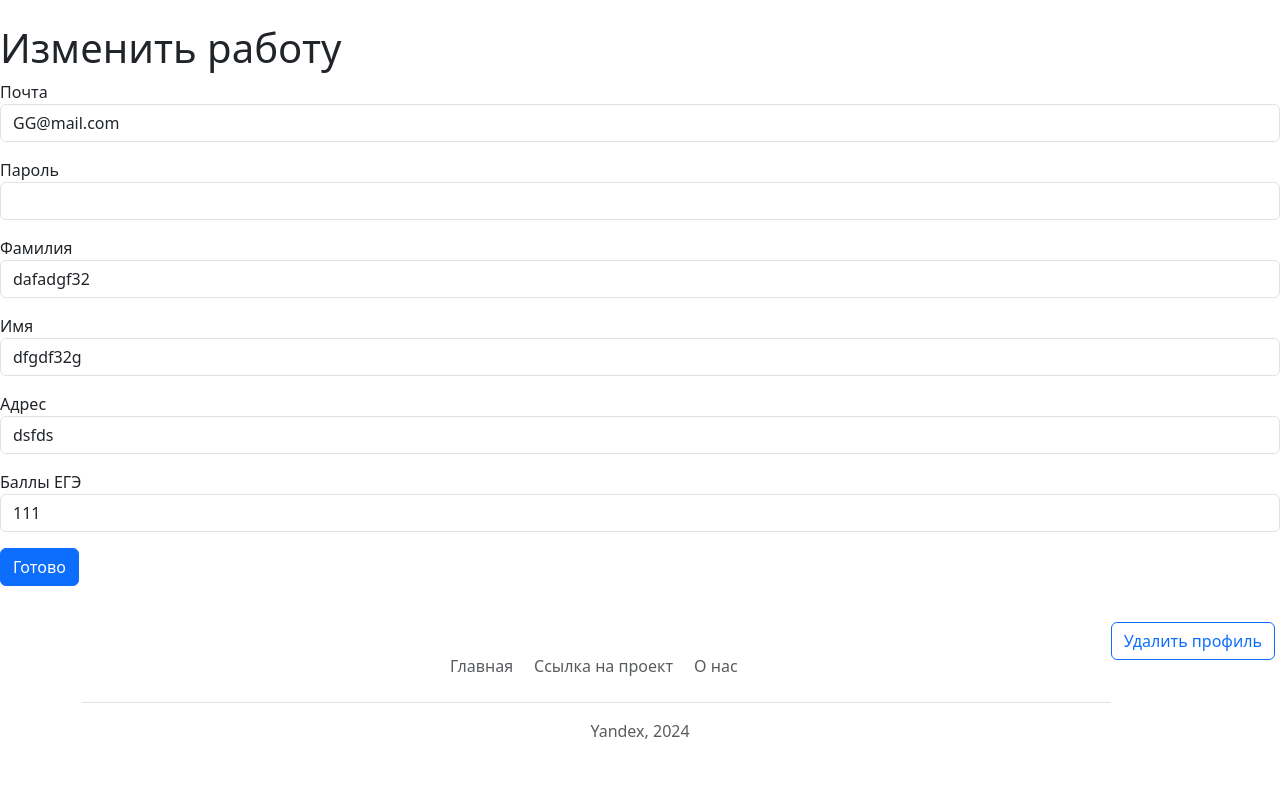
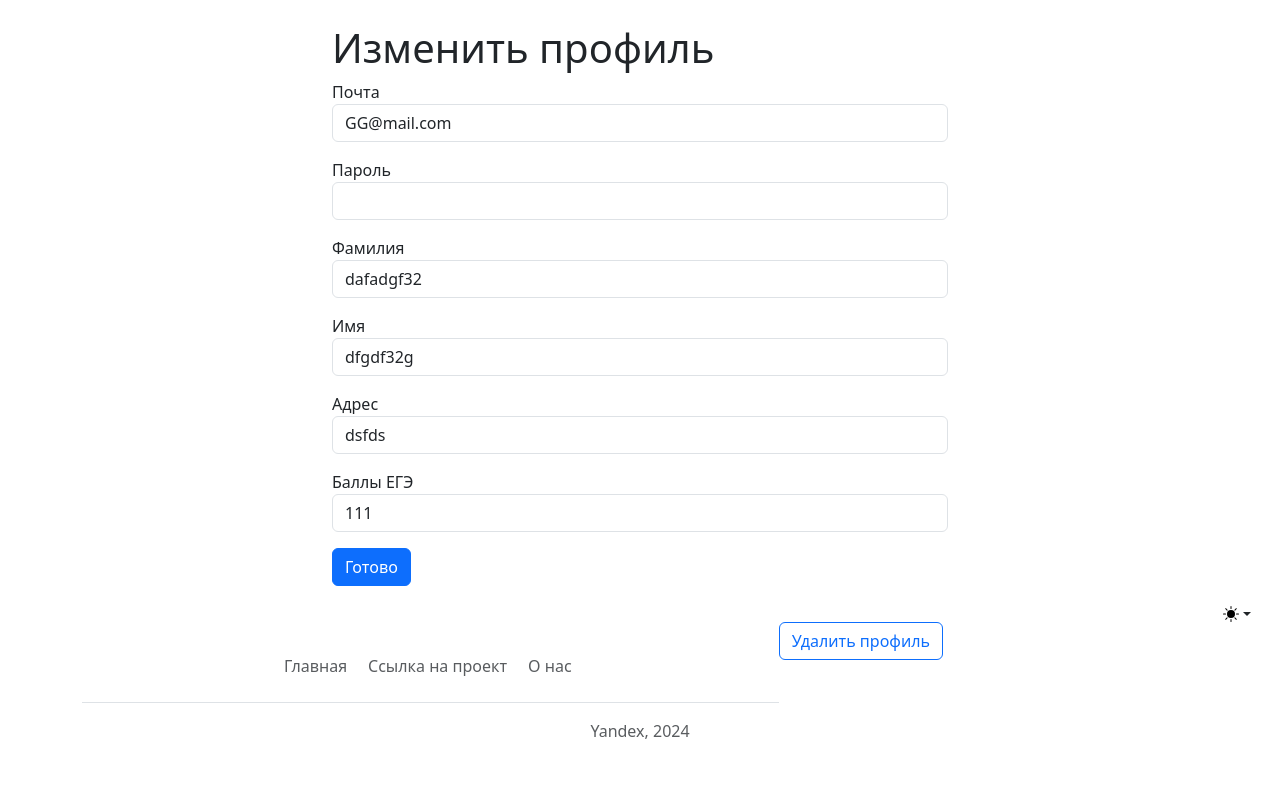
Before and after one commit to Mishgite/Choosing_institute, a Flask app: page /user/7 in a window 1280 px wide. Shown: the part 149-948 px from the top of the page. Run offline with Flask 3, Linux system fonts and the light colour scheme; a user stored in the database is signed in; data comes from the database, SQL or seed files in the repository.

Commit message:
фикс меню изменения профиля

```diff
--- a/templates/user_change.html
+++ b/templates/user_change.html
@@ -1,7 +1,54 @@
 {% extends "base.html" %}
 
 {% block content %}
-    <h1>Изменить работу</h1>
+        <svg xmlns="http://www.w3.org/2000/svg" class="d-none">
+      <symbol id="check2" viewBox="0 0 16 16">
+        <path d="M13.854 3.646a.5.5 0 0 1 0 .708l-7 7a.5.5 0 0 1-.708 0l-3.5-3.5a.5.5 0 1 1 .708-.708L6.5 10.293l6.646-6.647a.5.5 0 0 1 .708 0z"></path>
+      </symbol>
+      <symbol id="circle-half" viewBox="0 0 16 16">
+        <path d="M8 15A7 7 0 1 0 8 1v14zm0 1A8 8 0 1 1 8 0a8 8 0 0 1 0 16z"></path>
+      </symbol>
+      <symbol id="moon-stars-fill" viewBox="0 0 16 16">
+        <path d="M6 .278a.768.768 0 0 1 .08.858 7.208 7.208 0 0 0-.878 3.46c0 4.021 3.278 7.277 7.318 7.277.527 0 1.04-.055 1.533-.16a.787.787 0 0 1 .81.316.733.733 0 0 1-.031.893A8.349 8.349 0 0 1 8.344 16C3.734 16 0 12.286 0 7.71 0 4.266 2.114 1.312 5.124.06A.752.752 0 0 1 6 .278z"></path>
+        <path d="M10.794 3.148a.217.217 0 0 1 .412 0l.387 1.162c.173.518.579.924 1.097 1.097l1.162.387a.217.217 0 0 1 0 .412l-1.162.387a1.734 1.734 0 0 0-1.097 1.097l-.387 1.162a.217.217 0 0 1-.412 0l-.387-1.162A1.734 1.734 0 0 0 9.31 6.593l-1.162-.387a.217.217 0 0 1 0-.412l1.162-.387a1.734 1.734 0 0 0 1.097-1.097l.387-1.162zM13.863.099a.145.145 0 0 1 .274 0l.258.774c.115.346.386.617.732.732l.774.258a.145.145 0 0 1 0 .274l-.774.258a1.156 1.156 0 0 0-.732.732l-.258.774a.145.145 0 0 1-.274 0l-.258-.774a1.156 1.156 0 0 0-.732-.732l-.774-.258a.145.145 0 0 1 0-.274l.774-.258c.346-.115.617-.386.732-.732L13.863.1z"></path>
+      </symbol>
+      <symbol id="sun-fill" viewBox="0 0 16 16">
+        <path d="M8 12a4 4 0 1 0 0-8 4 4 0 0 0 0 8zM8 0a.5.5 0 0 1 .5.5v2a.5.5 0 0 1-1 0v-2A.5.5 0 0 1 8 0zm0 13a.5.5 0 0 1 .5.5v2a.5.5 0 0 1-1 0v-2A.5.5 0 0 1 8 13zm8-5a.5.5 0 0 1-.5.5h-2a.5.5 0 0 1 0-1h2a.5.5 0 0 1 .5.5zM3 8a.5.5 0 0 1-.5.5h-2a.5.5 0 0 1 0-1h2A.5.5 0 0 1 3 8zm10.657-5.657a.5.5 0 0 1 0 .707l-1.414 1.415a.5.5 0 1 1-.707-.708l1.414-1.414a.5.5 0 0 1 .707 0zm-9.193 9.193a.5.5 0 0 1 0 .707L3.05 13.657a.5.5 0 0 1-.707-.707l1.414-1.414a.5.5 0 0 1 .707 0zm9.193 2.121a.5.5 0 0 1-.707 0l-1.414-1.414a.5.5 0 0 1 .707-.707l1.414 1.414a.5.5 0 0 1 0 .707zM4.464 4.465a.5.5 0 0 1-.707 0L2.343 3.05a.5.5 0 1 1 .707-.707l1.414 1.414a.5.5 0 0 1 0 .708z"></path>
+      </symbol>
+    </svg>
+
+    <div class="dropdown position-fixed bottom-0 end-0 mb-3 me-3 bd-mode-toggle">
+      <button class="btn btn-bd-primary py-2 dropdown-toggle d-flex align-items-center" id="bd-theme" type="button" aria-expanded="false" data-bs-toggle="dropdown" aria-label="Toggle theme (light)">
+        <svg class="bi my-1 theme-icon-active" width="1em" height="1em"><use href="#sun-fill"></use></svg>
+        <span class="visually-hidden" id="bd-theme-text">Toggle theme</span>
+      </button>
+      <ul class="dropdown-menu dropdown-menu-end shadow" aria-labelledby="bd-theme-text">
+        <li>
+          <button type="button" class="dropdown-item d-flex align-items-center active" data-bs-theme-value="light" aria-pressed="true">
+            <svg class="bi me-2 opacity-50" width="1em" height="1em"><use href="#sun-fill"></use></svg>
+            Light
+            <svg class="bi ms-auto d-none" width="1em" height="1em"><use href="#check2"></use></svg>
+          </button>
+        </li>
+        <li>
+          <button type="button" class="dropdown-item d-flex align-items-center" data-bs-theme-value="dark" aria-pressed="false">
+            <svg class="bi me-2 opacity-50" width="1em" height="1em"><use href="#moon-stars-fill"></use></svg>
+            Dark
+            <svg class="bi ms-auto d-none" width="1em" height="1em"><use href="#check2"></use></svg>
+          </button>
+        </li>
+        <li>
+          <button type="button" class="dropdown-item d-flex align-items-center" data-bs-theme-value="auto" aria-pressed="false">
+            <svg class="bi me-2 opacity-50" width="1em" height="1em"><use href="#circle-half"></use></svg>
+            Auto
+            <svg class="bi ms-auto d-none" width="1em" height="1em"><use href="#check2"></use></svg>
+          </button>
+        </li>
+      </ul>
+    </div>
+
+<main class="container form-signin w-50 m-auto">
+    <h1>Изменить профиль</h1>
     <form action="" method="post">
         {{ form.hidden_tag() }}
         {% for elem in [form.email, form.password, form.surname, form.name, form.address, form.min_ege_score] %}
@@ -22,6 +69,7 @@
         {% endif %}
         <p>{{ form.submit(type="submit", class="btn btn-primary") }}</p>
         <a class="btn btn-outline-primary" href="http://localhost:5000/user_delete/{{ current_user.id }}">Удалить профиль</a>
+    </form>
+</main>
 
-    </form>
 {% endblock %}
```
